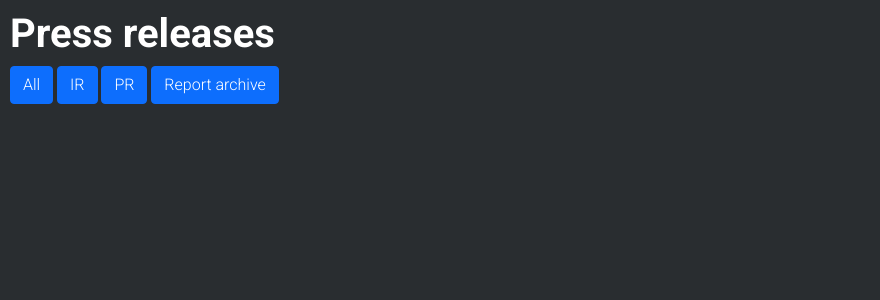
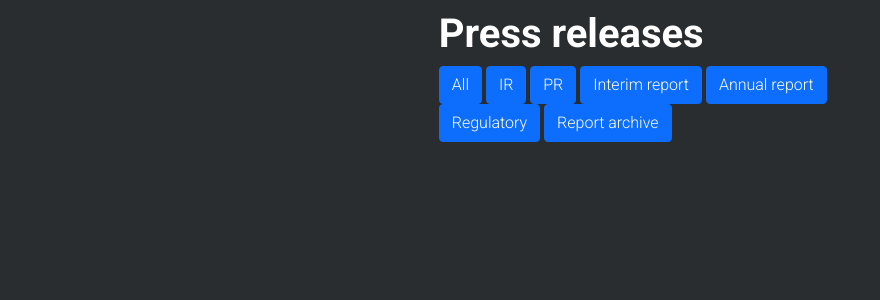
Before and after one commit to axesve/MFExample, a Flask app: page / in a window 1280 px wide. Shown: the part 46-346 px from the top of the page, without its empty margins (0-880 px from the left). Run offline with Flask 2, Linux system fonts and the light colour scheme; data that the repository does not hold is empty.

Commit message:
added more filters

```diff
--- a/app.py
+++ b/app.py
@@ -17,8 +17,14 @@ def Index():
             _filter = "type=ir"
         elif request.form["Toggle"] == "PR":
             _filter = "type=pr"
+        elif request.form["Toggle"] == "Regulatory":
+            _filter = "tag=:regulatory"
+        elif request.form["Toggle"] == "Interim report":
+            _filter = "tag=sub:report:interim"
+        elif request.form["Toggle"] == "Annual report":
+            _filter = "tag=sub:report:annual"
         elif request.form["Toggle"] == "Report archive":
-            _filter = "sub:report"
+            _filter = "tag=sub:report"
 
     req = requests.get("https://feed.mfn.se/v1/feed/3a920c14-5ffb-40b9-9ca5-889d038690f1.json?{}".format(_filter))
     news = req.json()["items"]
--- a/templates/index.html
+++ b/templates/index.html
@@ -1,15 +1,19 @@
 {% extends 'base.html' %}
 
 {% block body %}
+<div class="d-flex justify-content-center">
 
 <div class="content">
-
     <h1 class="bold">Press releases</h1>
 
     <form id="filter" method="post" action="/">
         <input class="btn btn-primary" type="submit" value="All" name="Toggle">
         <input class="btn btn-primary" type="submit" value="IR" name="Toggle" />
         <input class="btn btn-primary" type="submit" value="PR" name="Toggle" />
+        <input class="btn btn-primary" type="submit" value="Interim report" name="Toggle" />
+        <input class="btn btn-primary" type="submit" value="Annual report" name="Toggle" />
+
+        <input class="btn btn-primary" type="submit" value="Regulatory" name="Toggle" />
         <input class="btn btn-primary" type="submit" value="Report archive" name="Toggle" />
     </form>
 
@@ -26,6 +30,7 @@
     </a>
     {% endfor %}
 
+    </div>
 
 </div>
 
```
